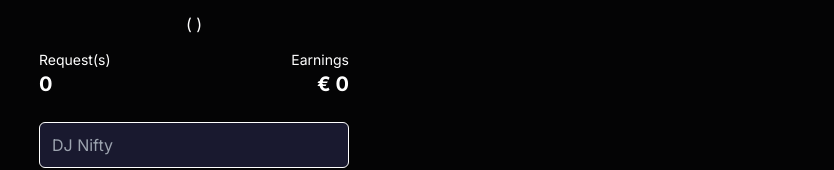
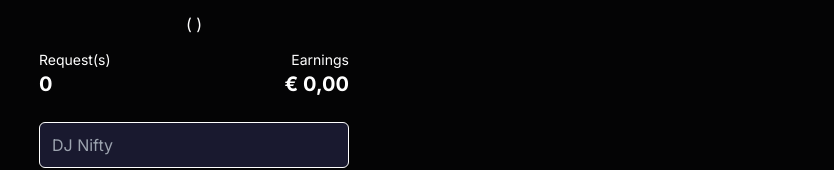
Before and after one commit to snapptech/snapp_dj_ui, a Next.js app: page /dj/profile in a window 1280 px wide. Shown: the part 244-414 px from the top of the page, without its empty margins (446-1280 px from the left). Built offline with nearby package versions, Linux system fonts and the light colour scheme; no server answers.

Commit message:
fixed decimal

```diff
--- a/src/pages/dj/profile.tsx
+++ b/src/pages/dj/profile.tsx
@@ -176,7 +176,9 @@ const Profile = () => {
             leftTitle="Request(s)"
             leftValue={completedRequests.length}
             rightTitle="Earnings"
-            rightValue={`€ ${amountEarned}`}
+            rightValue={`€ ${(amountEarned / 100)
+              .toFixed(2)
+              .replace(".", ",")}`}
           />
         </div>
         <ProfileForm setUserProfile={setUserProfile} authUser={authUser} />
```
